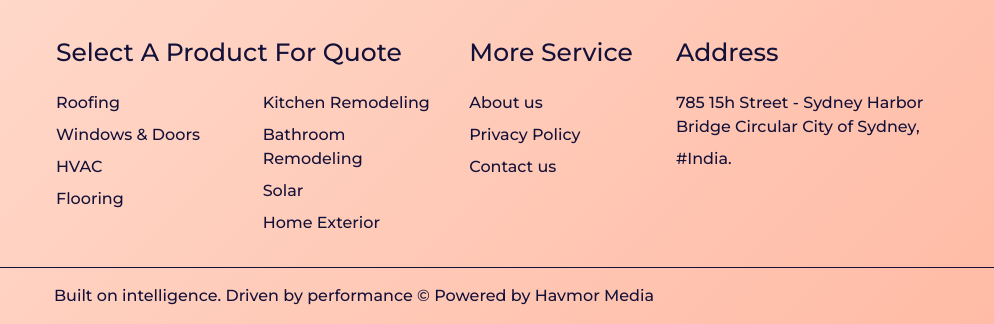
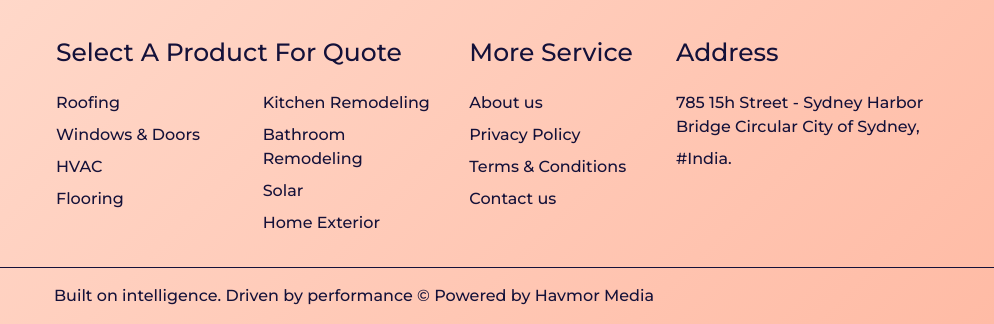
Before and after one commit to haseebansari-ui/home-improvement, a plain HTML site: page services.html in a window 1280 px wide. Shown: the part 5322-5646 px from the top of the page, 286-1280 px from the left. Drawn offline with nearby package versions, Linux system fonts and the light colour scheme; a web font is replaced by a local one.

Commit message:
changes in services pg

```diff
--- a/services.html
+++ b/services.html
@@ -467,6 +467,7 @@
                                 <ul class="links">
                                     <li> <a href="about.html"> About us </a> </li>
                                     <li> <a href="privacy.html"> Privacy Policy </a> </li>
+                                    <li> <a href="terms.html"> Terms & Conditions </a> </li>
                                     <li> <a href="contact.html"> Contact us </a> </li>
                                 </ul>
                             </div>
```
